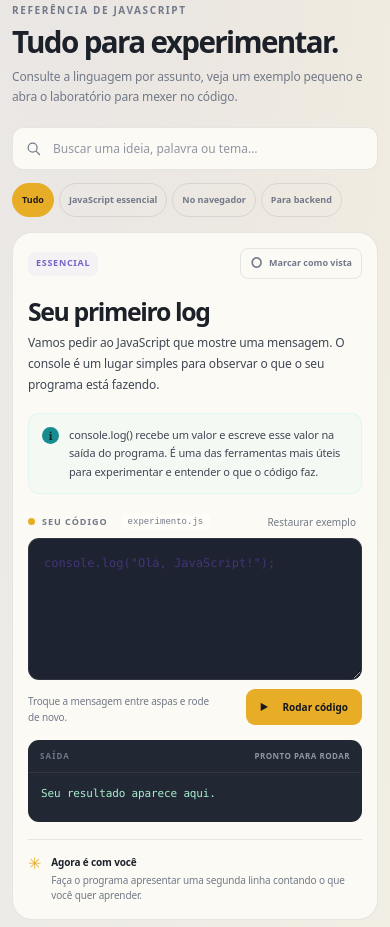
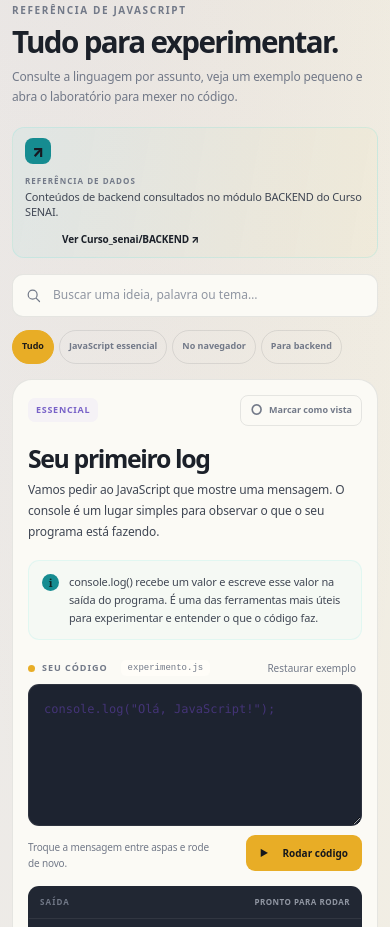
Before and after one commit to gabrielaraujo-eng/JavaScript-Visualmente, a plain HTML site: page index.html in a window 390 px wide. Shown: the part 1496-2423 px from the top of the page. Drawn offline with Linux system fonts and the light colour scheme.

Commit message:
feat: adicionar barra de referencia do curso backend

```diff
--- a/index.html
+++ b/index.html
@@ -30,7 +30,7 @@
   <title>JavaScript Visualmente — aprenda na prática</title>
   <link rel="icon" type="image/svg+xml" href="public/assets/favicon.svg">
   <link rel="manifest" href="site.webmanifest">
-  <link rel="stylesheet" href="public/style.css?v=20261120-catalog-toggle-v2">
+  <link rel="stylesheet" href="public/style.css?v=20261120-source-reference">
   <script type="application/ld+json">{"@context":"https://schema.org","@type":"LearningResource","name":"JavaScript Visualmente","description":"Laboratório interativo em português com 50 experimentos para aprender JavaScript praticando.","url":"https://gabrielaraujo-eng.github.io/JavaScript-Visualmente/","image":"https://gabrielaraujo-eng.github.io/JavaScript-Visualmente/public/assets/javascript-visualmente-og-v2.png","inLanguage":"pt-BR","learningResourceType":"interactive tutorial","educationalLevel":"beginner","isAccessibleForFree":true,"dateModified":"2026-11-20","author":{"@type":"Person","name":"Gabriel Araújo","url":"https://github.com/gabrielaraujo-eng"},"keywords":"JavaScript, DOM, fetch, async, JSON, Node.js","about":["JavaScript","programação","desenvolvimento web","backend"]}</script>
   <script src="public/script.js?v=20261120-catalog-toggle-v2" defer></script>
 </head>
@@ -92,6 +92,11 @@
 
       <section class="catalog-section" id="catalogo" aria-labelledby="catalog-title">
         <div class="section-heading"><div><p class="eyebrow">REFERÊNCIA DE JAVASCRIPT</p><h2 id="catalog-title">Tudo para experimentar.</h2></div><p>Consulte a linguagem por assunto, veja um exemplo pequeno e abra o laboratório para mexer no código.</p></div>
+        <div class="source-reference" role="note">
+          <span class="source-reference-mark" aria-hidden="true">↗</span>
+          <div><strong>REFERÊNCIA DE DADOS</strong><span>Conteúdos de backend consultados no módulo BACKEND do Curso SENAI.</span></div>
+          <a href="https://github.com/gabrielaraujo-eng/Curso_senai/tree/main/2_termo/BACKEND" target="_blank" rel="noopener noreferrer">Ver Curso_senai/BACKEND <span aria-hidden="true">↗</span></a>
+        </div>
         <div class="catalog-tools">
           <label class="search-box"><svg viewBox="0 0 24 24" aria-hidden="true"><circle cx="10.8" cy="10.8" r="6.3"/><path d="m16 16 4.5 4.5"/></svg><span class="sr-only">Buscar aulas</span><input id="lesson-search" type="search" placeholder="Buscar uma ideia, palavra ou tema…" autocomplete="off"></label>
           <div class="filter-row" id="category-filters" role="group" aria-label="Filtrar por trilha">
--- a/public/style.css
+++ b/public/style.css
@@ -156,6 +156,13 @@ button { color: inherit; }
 .section-heading { display: flex; align-items: end; justify-content: space-between; gap: 25px; margin-bottom: 25px; }
 .section-heading h2 { margin: 9px 0 0; font-size: clamp(1.85rem, 3.8vw, 2.6rem); line-height: 1.1; letter-spacing: -.055em; }
 .section-heading > p { max-width: 370px; margin: 0 0 2px; color: var(--muted); font-size: 13px; line-height: 1.65; }
+.source-reference { display: flex; align-items: center; gap: 11px; margin: 0 0 16px; padding: 10px 12px; border: 1px solid rgba(109,225,219,.22); border-radius: 12px; color: var(--ink-soft); background: linear-gradient(100deg, rgba(109,225,219,.08), rgba(255,209,93,.05)); }
+.source-reference-mark { width: 26px; height: 26px; flex: 0 0 auto; display: grid; place-items: center; border-radius: 8px; color: #171821; background: var(--cyan); font-size: 15px; font-weight: 900; }
+.source-reference div { min-width: 0; display: grid; gap: 2px; }
+.source-reference strong { color: var(--muted); font-size: 8px; letter-spacing: .13em; }
+.source-reference div span { font-size: 11px; line-height: 1.35; }
+.source-reference a { margin-left: auto; flex: 0 0 auto; color: var(--ink); font-size: 10px; font-weight: 800; text-decoration: none; white-space: nowrap; }
+.source-reference a:hover { color: var(--amber); }
 .catalog-tools { display: flex; flex-wrap: wrap; align-items: center; justify-content: space-between; gap: 13px; margin-bottom: 15px; }
 .search-box { height: 43px; min-width: min(100%, 285px); display: flex; align-items: center; gap: 9px; padding: 0 12px; border: 1px solid var(--line); border-radius: 11px; background: var(--panel); }
 .search-box svg { width: 17px; flex: 0 0 auto; fill: none; stroke: var(--muted); stroke-width: 1.7; stroke-linecap: round; }
@@ -286,6 +293,8 @@ button { color: inherit; }
   .catalog-section { padding: 55px 0 46px; }
   .section-heading { align-items: start; flex-direction: column; gap: 9px; margin-bottom: 18px; }
   .section-heading > p { max-width: 55ch; font-size: 12px; }
+  .source-reference { align-items: flex-start; flex-wrap: wrap; }
+  .source-reference a { margin-left: 37px; }
   .search-box { width: 100%; }
   .lesson-layout { grid-template-columns: 1fr; }
   .lesson-layout.is-sidebar-collapsed { grid-template-columns: 1fr; }
```
Also changed, not shown: 1 other file.
